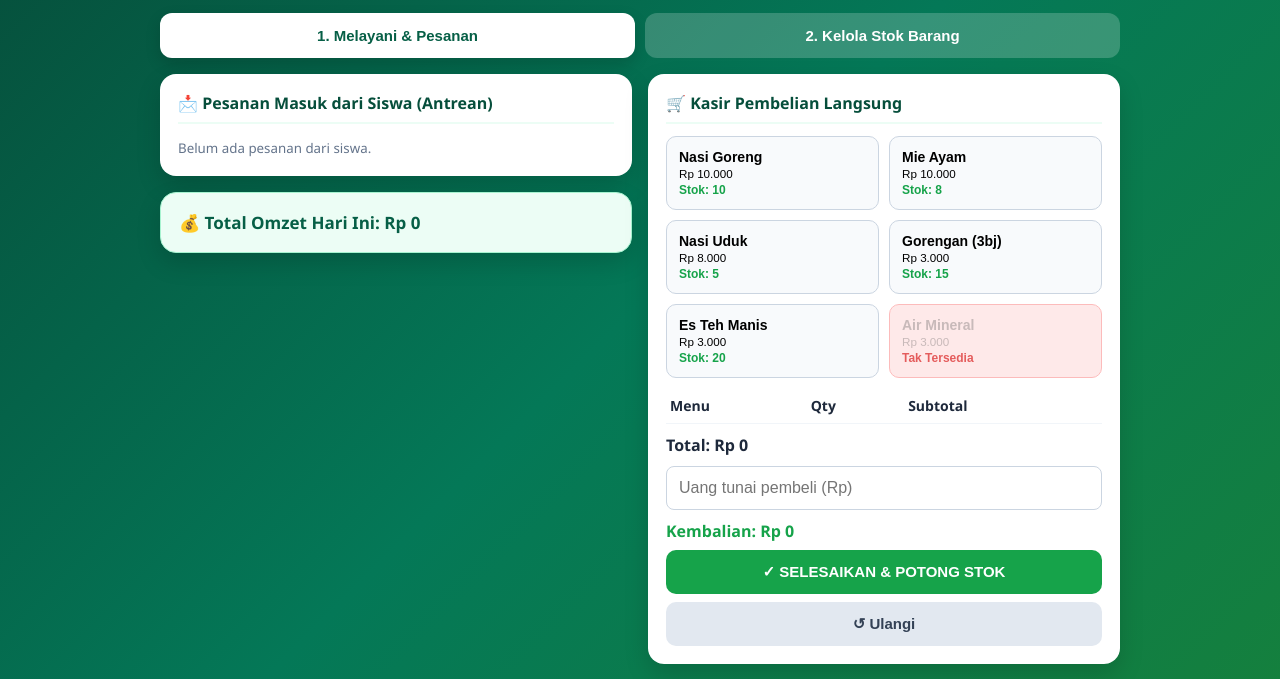
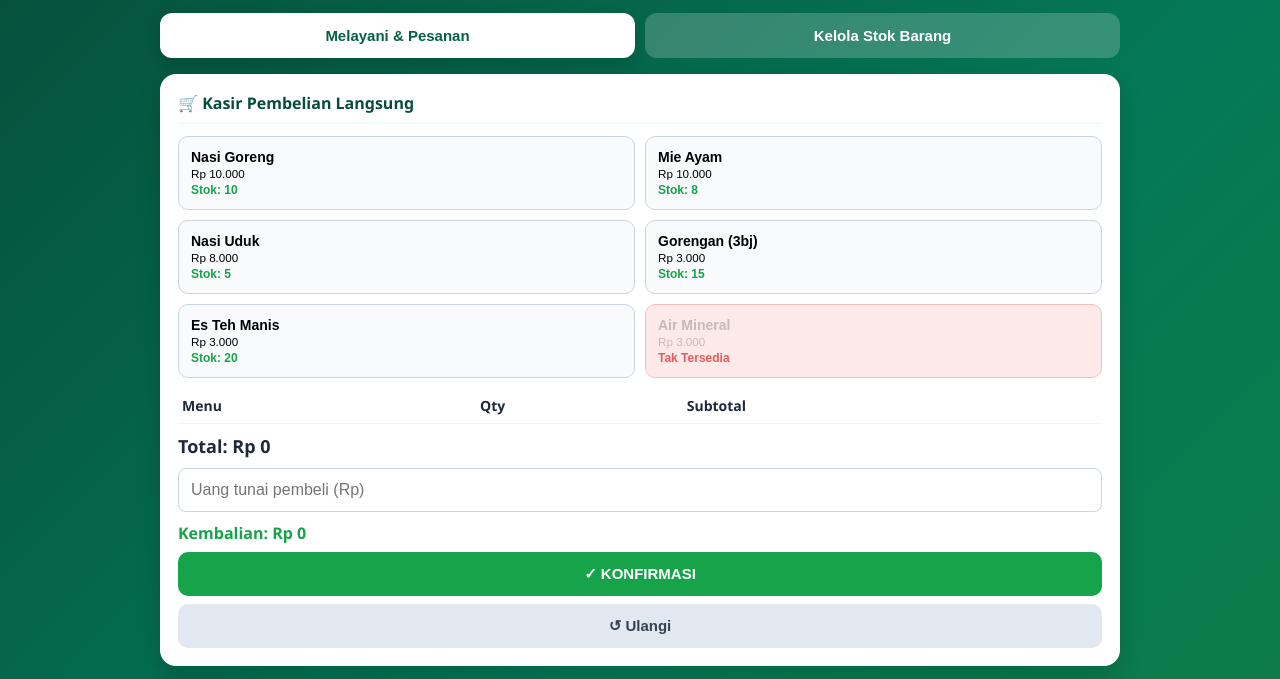
Before and after one commit to mikhsanmaulana630-gif/aplikasi-wirausaha-pkk-xii-rpl-1-oleh-ikhsan, a plain HTML site: page kasir-bu-rina.html in a window 1280 px wide. Shown: the part 100-779 px from the top of the page. Drawn offline with Linux system fonts and the light colour scheme.

Commit message:
Update kasir-bu-rina.html

```diff
--- a/kasir-bu-rina.html
+++ b/kasir-bu-rina.html
@@ -54,18 +54,31 @@
   </div>
 
     <div class="tabs">
-    <button class="tab-btn active" id="btnTab1" onclick="bukaTab(1)">1. Melayani & Pesanan</button>
-    <button class="tab-btn" id="btnTab2" onclick="bukaTab(2)">2. Kelola Stok Barang</button>
+    <button type="button" class="tab-btn active" id="btnTab1" onclick="bukaTab(1)">Melayani & Pesanan</button>
+    <button type="button" class="tab-btn" id="btnTab2" onclick="bukaTab(2)">Kelola Stok Barang</button>
   </div>
 
   <!-- TAB 1: MELAYANI -->
   <div id="tab1">
-    <div class="grid-layout">
-      <div>
+    <div class="card">
+      <h3>🛒 Kasir Pembelian Langsung</h3>
+      <div class="grid" id="gridMenu"></div>
+      <table>
+        <thead><tr><th>Menu</th><th>Qty</th><th>Subtotal</th></tr></thead>
+        <tbody id="tabelKasir"></tbody>
+      </table>
+      <div style="font-weight:bold; font-size:18px; margin-top:8px;">Total: Rp <span id="totalBayar">0</span></div>
+      <input type="number" id="uangSiswa" placeholder="Uang tunai pembeli (Rp)" oninput="hitungKembali()">
+      <div style="font-weight:bold; font-size:16px; color:#16a34a;">Kembalian: Rp <span id="kembalian">0</span></div>
+      <button type="button" class="btn-full btn-green" onclick="bayarLangsung()">✓ KONFIRMASI</button>
+      <button type="button" class="btn-full btn-gray" onclick="resetKasir()">↺ Ulangi</button>
+    </div>
+
     <div class="card">
       <h3>📩 Pesanan Masuk dari Siswa (Antrean)</h3>
       <div id="listAntrean"></div>
     </div>
+
     <div class="card" style="background:#ecfdf5; border:1px solid #a7f3d0;">
       <strong style="font-size:17px; color:#065f46;">💰 Total Omzet Hari Ini: Rp <span id="omzet">0</span></strong>
     </div>
```
Lines whose indentation alone changed are shown as unchanged.
